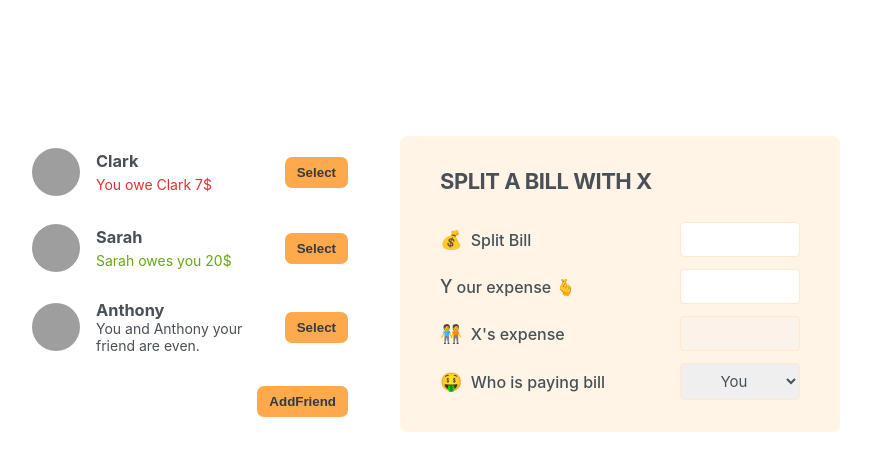
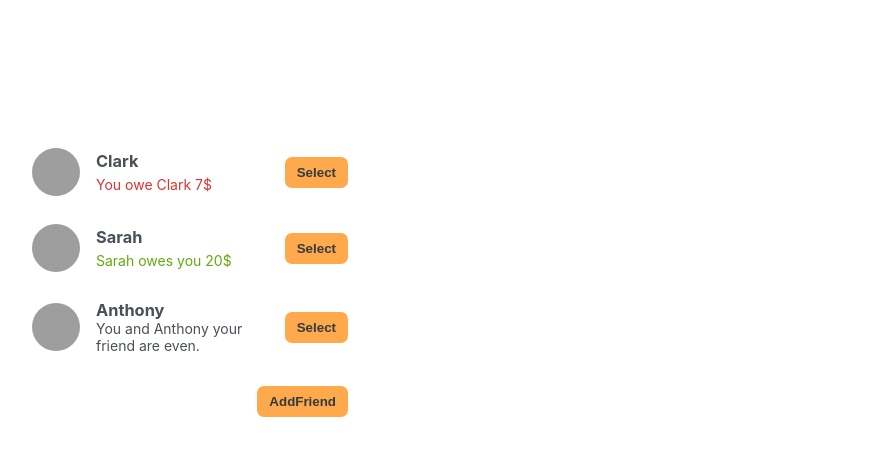
Before and after one commit to trdxDeepu/eat-n-split, a React (Vite) app: page / in a window 1280 px wide. Shown: the top 470 px of the page, without its empty margins (210-1081 px from the left). Built offline with nearby package versions, Linux system fonts and the light colour scheme; grey boxes are pictures that could not be loaded.

Commit message:
we had created a setSelected friend where we checking the id and if the selection id is match with our friend id it will open the split form

```diff
--- a/src/App.jsx
+++ b/src/App.jsx
@@ -1,3 +1,6 @@
+/* eslint-disable no-unused-vars */
+// eslint-disable-next-line no-unused-vars
+/* eslint-disable react/no-unescaped-entities */
 /* eslint-disable no-undef */
 /* eslint-disable react/prop-types */
 
@@ -35,47 +38,63 @@
 function App() {
   const [showAddFriend, setShowAddFriend] = useState(false);
   const [friends, setFriends] = useState(initialFriends);
+  const [selectedFriend, setSelectedFriend] = useState(null);
 
   function handleShowAddFriend() {
     setShowAddFriend((show) => !show);
   }
 
-  function handleAddFriend(friend){
-    setFriends(friends => [...friends,friend])
-    setShowAddFriend(false)
+  function handleAddFriend(friend) {
+    setFriends((friends) => [...friends, friend]);
+    setShowAddFriend(false);
   }
 
+  function handleSelectFriend(friend) {
+    // setSelectedFriend(friend);
+    setSelectedFriend((curr) => curr?.id === friend.id ? null : friend)
+    setShowAddFriend(false);
+  }
 
   return (
     <div className="app">
       <div className="sidebar">
-        <FriendList friends={friends} />
+        <FriendList
+          friends={friends}
+          onSelectedFriend={handleSelectFriend}
+          selectedFriend={selectedFriend}
+        />
         {showAddFriend && <FormAddFriend onAddFriend={handleAddFriend} />}
         <Button onClick={handleShowAddFriend}>
           {showAddFriend ? "Close" : "AddFriend"}
         </Button>
       </div>
-      <FormSplitBill />
+      {selectedFriend && <FormSplitBill selectedFriend={selectedFriend} />}
     </div>
   );
 }
 
 export default App;
 
-function FriendList({friends}) {
-
+function FriendList({ friends, onSelectedFriend, selectedFriend }) {
   return (
     <ul>
       {friends.map((friend) => (
-        <Friend key={friend.id} friend={friend} />
+        <Friend
+          key={friend.id}
+          friend={friend}
+          onSelectedFriend={onSelectedFriend}
+          selectedFriend={selectedFriend}
+        />
       ))}
     </ul>
   );
 }
 
-function Friend({ friend, key }) {
+function Friend({ friend, key, onSelectedFriend, selectedFriend }) {
+  const isSelected = selectedFriend?.id === friend.id; // after selected we use ternary opreator to check id is present if its null its will give undefined
+
   return (
-    <li key={key}>
+    <li key={key} className={isSelected ? "selected" : ""}>
       <img src={friend.image} alt={friend.name} />
       <h3>{friend.name}</h3>
       {friend.balance < 0 && (
@@ -92,19 +111,21 @@
         <p>You and {friend.name} your friend are even.</p>
       )}
 
-      <Button>Select</Button>
+      <Button onClick={() => onSelectedFriend(friend)}>
+        {isSelected ? "Close" : "Select"}
+      </Button>
     </li>
   );
 }
 
-function FormAddFriend({onAddFriend}) {
+function FormAddFriend({ onAddFriend }) {
   const [name, setName] = useState("");
   const [image, setImage] = useState("https://i.pravatar.cc/48?u=499476");
 
   const handleSubmit = (e) => {
     e.preventDefault();
 
-    if(!name || !image) return;
+    if (!name || !image) return;
 
     const id = crypto.randomUUID();
     const newFriend = {
@@ -138,23 +159,40 @@
   );
 }
 
-function FormSplitBill() {
+function FormSplitBill({ selectedFriend }) {
+  const [bill, setBill] = useState("");
+  const [paidByUser, setPaidByUser] = useState("");
+  const [whoIsPaying, setWhoIsPaying] = useState("user");
+
   return (
     <form className="form-split-bill">
-      <h2>Split a bill with X </h2>
+      <h2>Split a bill with {selectedFriend.name} </h2>
       <label>💰 Split Bill</label>
-      <input type="text" />
+      <input
+        type="text"
+        value={bill}
+        onChange={(e) => setBill(e.target.value)}
+      />
 
-      <label>Your expense 🫰</label>
-      <input type="text" />
+      <label>🫰 Your expense</label>
+      <input
+        type="text"
+        value={paidByUser}
+        onChange={(e) => setPaidByUser(e.target.value)}
+      />
 
-      <label>🧑‍🤝‍🧑 X's expense </label>
-      <input type="text" disabled />
+      <label>🧑‍🤝‍🧑 {selectedFriend.name}'s expense </label>
+      <input
+        type="text"
+        disabled
+        value={whoIsPaying}
+        onChange={(e) => setWhoIsPaying(e.target.value)}
+      />
 
       <label>🤑 Who is paying bill</label>
       <select>
         <option className="user">You</option>
-        <option className="friend">X</option>
+        <option className="friend">{selectedFriend.name}</option>
       </select>
     </form>
   );
```
